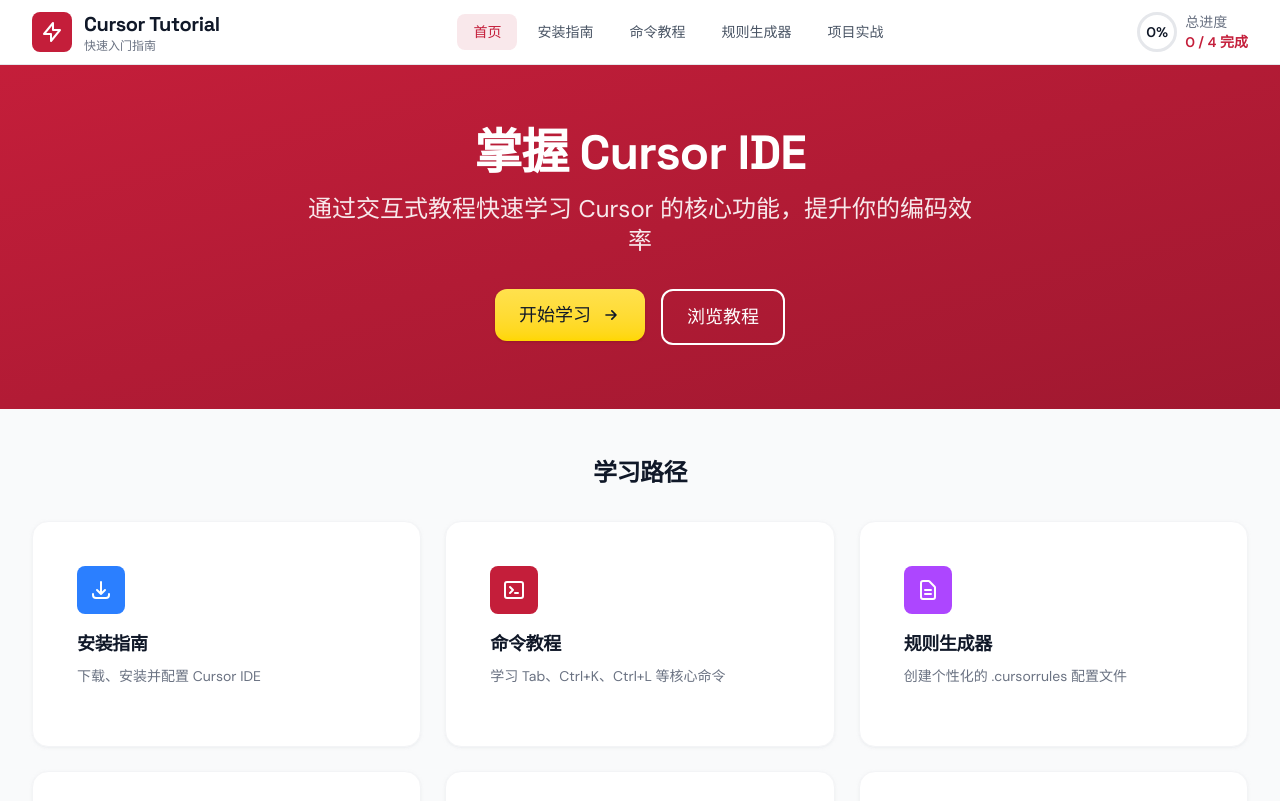
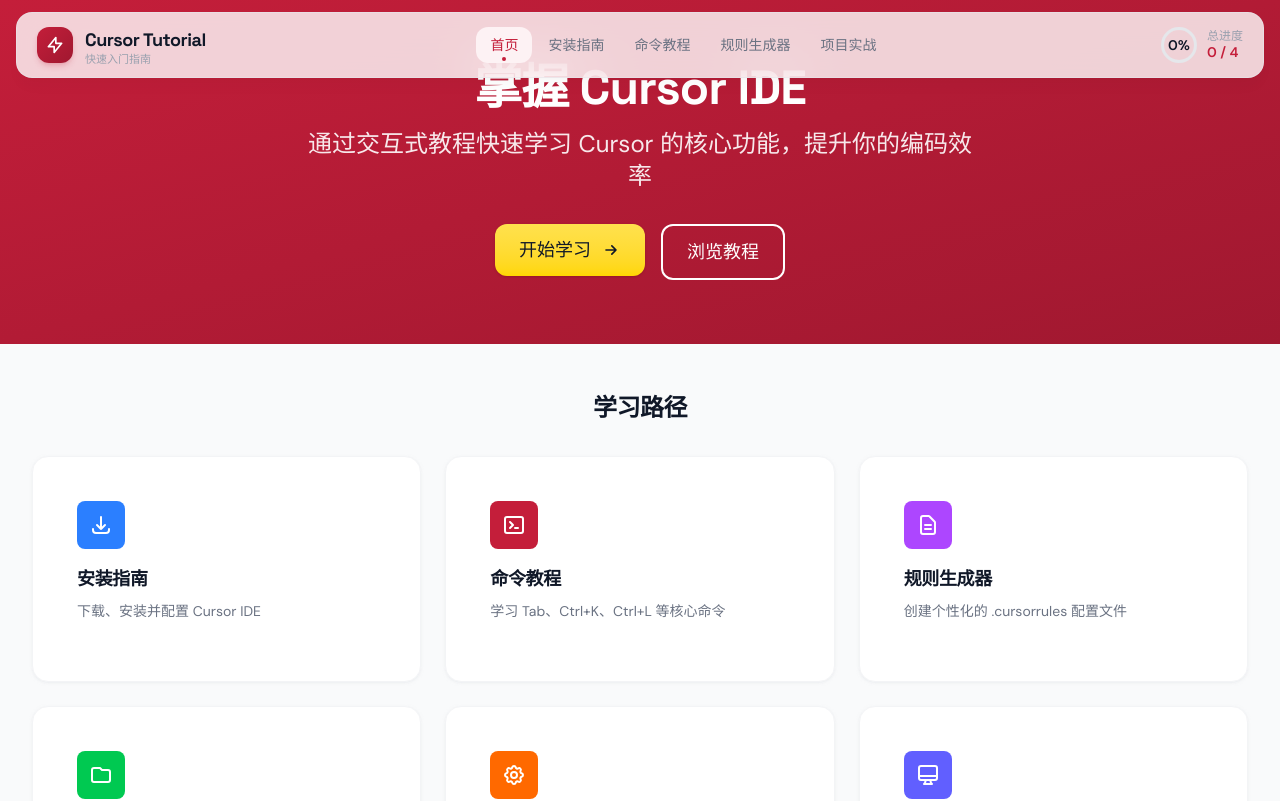
Before and after one commit to sword-demon/cursor-learn, a React (Vite) app: page / in a window 1280 px wide. Shown: the top 801 px of the page. Built offline with nearby package versions, Linux system fonts and the light colour scheme.

Commit message:
style(layout): floating glassmorphism header
Replace sticky header with fixed floating navbar featuring
backdrop-blur, rounded corners, and dot-style active indicator.
Add pt-[76px] to TutorialLayout for content offset.

```diff
--- a/src/App.tsx
+++ b/src/App.tsx
@@ -89,7 +89,7 @@
   return (
     <div className="min-h-screen bg-gray-50 dark:bg-gray-900">
       <Header />
-      <div className="flex">
+      <div className="flex pt-[76px]">
         <Sidebar />
         <main className="flex-1 overflow-auto">
           <Suspense fallback={<PageLoading />}>
--- a/src/components/layout/Header.tsx
+++ b/src/components/layout/Header.tsx
@@ -25,51 +25,42 @@
   ];
 
   return (
-    <header className="bg-white dark:bg-gray-900 border-b border-gray-200 dark:border-gray-800 sticky top-0 z-50">
-      <div className="max-w-7xl mx-auto px-4 sm:px-6 lg:px-8">
+    <header className="fixed top-0 left-0 right-0 z-50 px-4 pt-3">
+      <div className="max-w-7xl mx-auto">
+        <div className="bg-white/80 dark:bg-gray-900/80 backdrop-blur-xl rounded-2xl border border-gray-200/60 dark:border-gray-700/40 shadow-lg shadow-black/[0.03] dark:shadow-black/20 px-5">
           <div className="flex items-center justify-between h-16">
             {/* Logo */}
-          <Link to="/" className="flex items-center gap-3">
-            <div className="w-10 h-10 bg-[#C41E3A] rounded-lg flex items-center justify-center">
-              <svg
-                className="w-6 h-6 text-white"
-                fill="none"
-                stroke="currentColor"
-                viewBox="0 0 24 24"
-              >
-                <path
-                  strokeLinecap="round"
-                  strokeLinejoin="round"
-                  strokeWidth={2}
-                  d="M13 10V3L4 14h7v7l9-11h-7z"
-                />
+            <Link to="/" className="flex items-center gap-3 group">
+              <div className="w-9 h-9 bg-gradient-to-br from-[#C41E3A] to-[#A01830] rounded-xl flex items-center justify-center shadow-md shadow-primary/20 group-hover:shadow-lg group-hover:shadow-primary/30 transition-shadow duration-200">
+                <svg className="w-5 h-5 text-white" fill="none" stroke="currentColor" viewBox="0 0 24 24">
+                  <path strokeLinecap="round" strokeLinejoin="round" strokeWidth={2} d="M13 10V3L4 14h7v7l9-11h-7z" />
                 </svg>
               </div>
               <div>
-              <h1 className="text-xl font-bold text-gray-900 dark:text-white">
-                Cursor Tutorial
-              </h1>
-              <p className="text-xs text-gray-500 dark:text-gray-400">快速入门指南</p>
+                <h1 className="text-lg font-bold text-gray-900 dark:text-white tracking-tight">Cursor Tutorial</h1>
+                <p className="text-[11px] text-gray-400 dark:text-gray-500 leading-none">快速入门指南</p>
               </div>
             </Link>
 
             {/* Navigation */}
-          <nav className="hidden md:flex items-center gap-1">
+            <nav className="hidden md:flex items-center gap-0.5">
               {navItems.map((item) => {
                 const isActive = location.pathname === item.path ||
                   (item.path !== '/' && location.pathname.startsWith(item.path));
-
                 return (
                   <Link
                     key={item.path}
                     to={item.path}
-                  className={`px-4 py-2 rounded-lg text-sm font-medium transition-all duration-200 ${
+                    className={`relative px-3.5 py-2 rounded-xl text-sm font-medium transition-all duration-200 ${
                       isActive
-                      ? 'bg-[#C41E3A]/10 text-[#C41E3A]'
-                      : 'text-gray-600 dark:text-gray-400 hover:bg-gray-100 dark:hover:bg-gray-800 hover:text-gray-900 dark:hover:text-white'
+                        ? 'text-[#C41E3A] bg-primary-50 dark:bg-[#C41E3A]/10'
+                        : 'text-gray-500 dark:text-gray-400 hover:text-gray-900 dark:hover:text-white hover:bg-gray-100/80 dark:hover:bg-gray-800/60'
                     }`}
                   >
                     {item.label}
+                    {isActive && (
+                      <span className="absolute bottom-0.5 left-1/2 -translate-x-1/2 w-1 h-1 rounded-full bg-[#C41E3A]" />
+                    )}
                   </Link>
                 );
               })}
@@ -78,56 +69,44 @@
             {/* Progress & User */}
             <div className="flex items-center gap-4">
               {progress && (
-              <div className="flex items-center gap-2">
-                <CircularProgress
-                  percentage={overallProgress}
-                  size={40}
-                  strokeWidth={3}
-                  color="primary"
-                  showLabel={true}
-                />
+                <div className="flex items-center gap-2.5">
+                  <CircularProgress percentage={overallProgress} size={36} strokeWidth={3} color="primary" showLabel={true} />
                   <div className="hidden sm:block text-sm">
-                  <p className="text-gray-500 dark:text-gray-400">总进度</p>
-                  <p className="font-semibold text-[#C41E3A]">
-                    {progress.stats.totalTutorialsCompleted} / 4 完成
+                    <p className="text-xs text-gray-400 dark:text-gray-500">总进度</p>
+                    <p className="font-semibold text-[#C41E3A] text-sm leading-tight">
+                      {progress.stats.totalTutorialsCompleted} / 4
                     </p>
                   </div>
                 </div>
               )}
-
-            {/* Mobile Menu Button */}
               <button
-              className="md:hidden p-2 rounded-lg text-gray-600 dark:text-gray-400 hover:bg-gray-100 dark:hover:bg-gray-800"
+                className="md:hidden p-2 rounded-xl text-gray-500 dark:text-gray-400 hover:bg-gray-100 dark:hover:bg-gray-800 transition-colors duration-200"
                 aria-label="打开菜单"
               >
-              <svg className="w-6 h-6" fill="none" stroke="currentColor" viewBox="0 0 24 24">
-                <path
-                  strokeLinecap="round"
-                  strokeLinejoin="round"
-                  strokeWidth={2}
-                  d="M4 6h16M4 12h16M4 18h16"
-                />
+                <svg className="w-5 h-5" fill="none" stroke="currentColor" viewBox="0 0 24 24">
+                  <path strokeLinecap="round" strokeLinejoin="round" strokeWidth={2} d="M4 6h16M4 12h16M4 18h16" />
                 </svg>
               </button>
             </div>
           </div>
         </div>
+      </div>
 
       {/* Mobile Navigation */}
-      <nav className="md:hidden border-t border-gray-200 dark:border-gray-800 overflow-x-auto">
-        <div className="flex px-4 py-2 gap-1">
+      <div className="md:hidden mt-2 mx-auto max-w-7xl">
+        <nav className="bg-white/80 dark:bg-gray-900/80 backdrop-blur-xl rounded-xl border border-gray-200/60 dark:border-gray-700/40 overflow-x-auto">
+          <div className="flex px-3 py-2 gap-0.5">
             {navItems.map((item) => {
               const isActive = location.pathname === item.path ||
                 (item.path !== '/' && location.pathname.startsWith(item.path));
-
               return (
                 <Link
                   key={item.path}
                   to={item.path}
                   className={`px-3 py-1.5 rounded-lg text-sm font-medium whitespace-nowrap transition-all duration-200 ${
                     isActive
-                    ? 'bg-[#C41E3A]/10 text-[#C41E3A]'
-                    : 'text-gray-600 dark:text-gray-400'
+                      ? 'bg-primary-50 text-[#C41E3A] dark:bg-[#C41E3A]/10'
+                      : 'text-gray-500 dark:text-gray-400'
                   }`}
                 >
                   {item.label}
@@ -136,6 +115,7 @@
             })}
           </div>
         </nav>
+      </div>
     </header>
   );
 }
```
Lines whose indentation alone changed are shown as unchanged.
